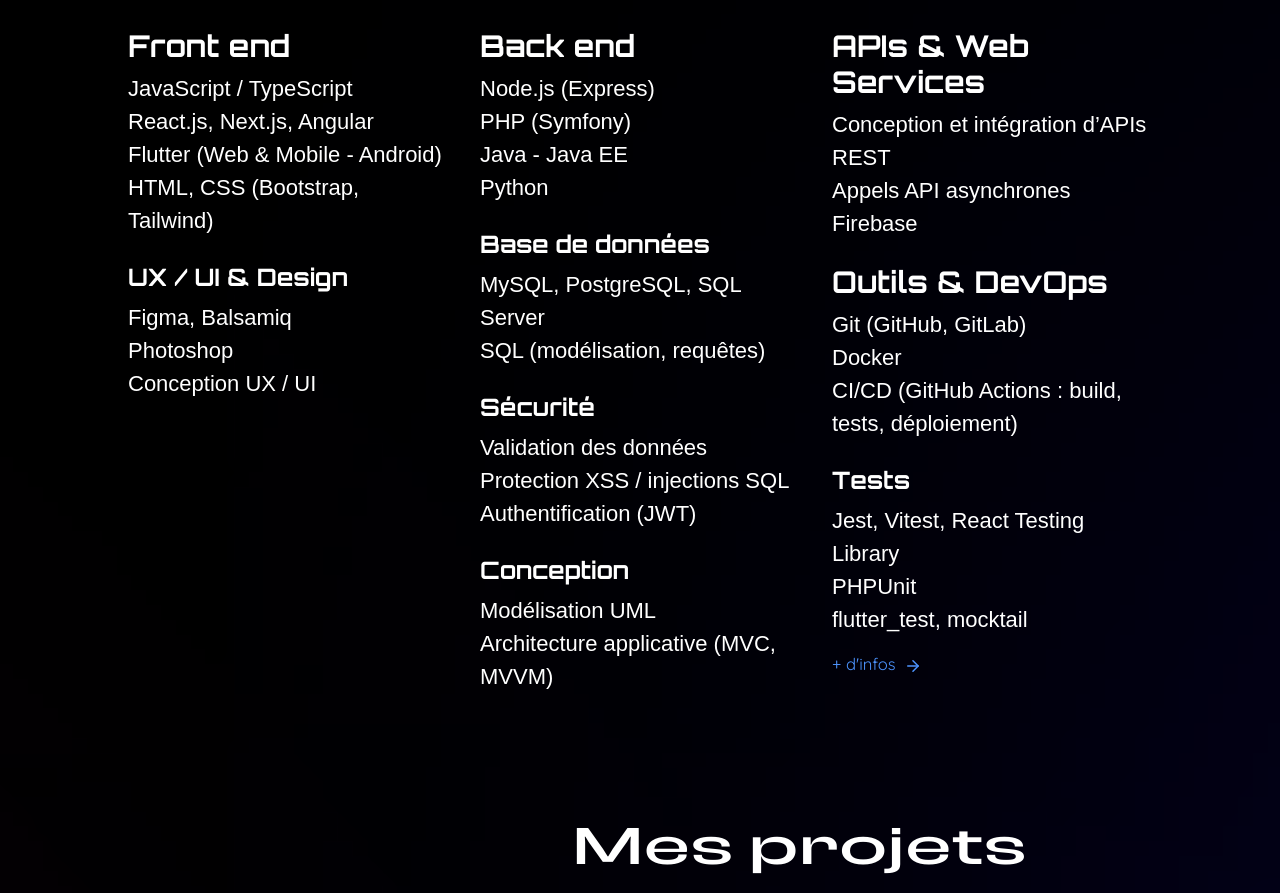
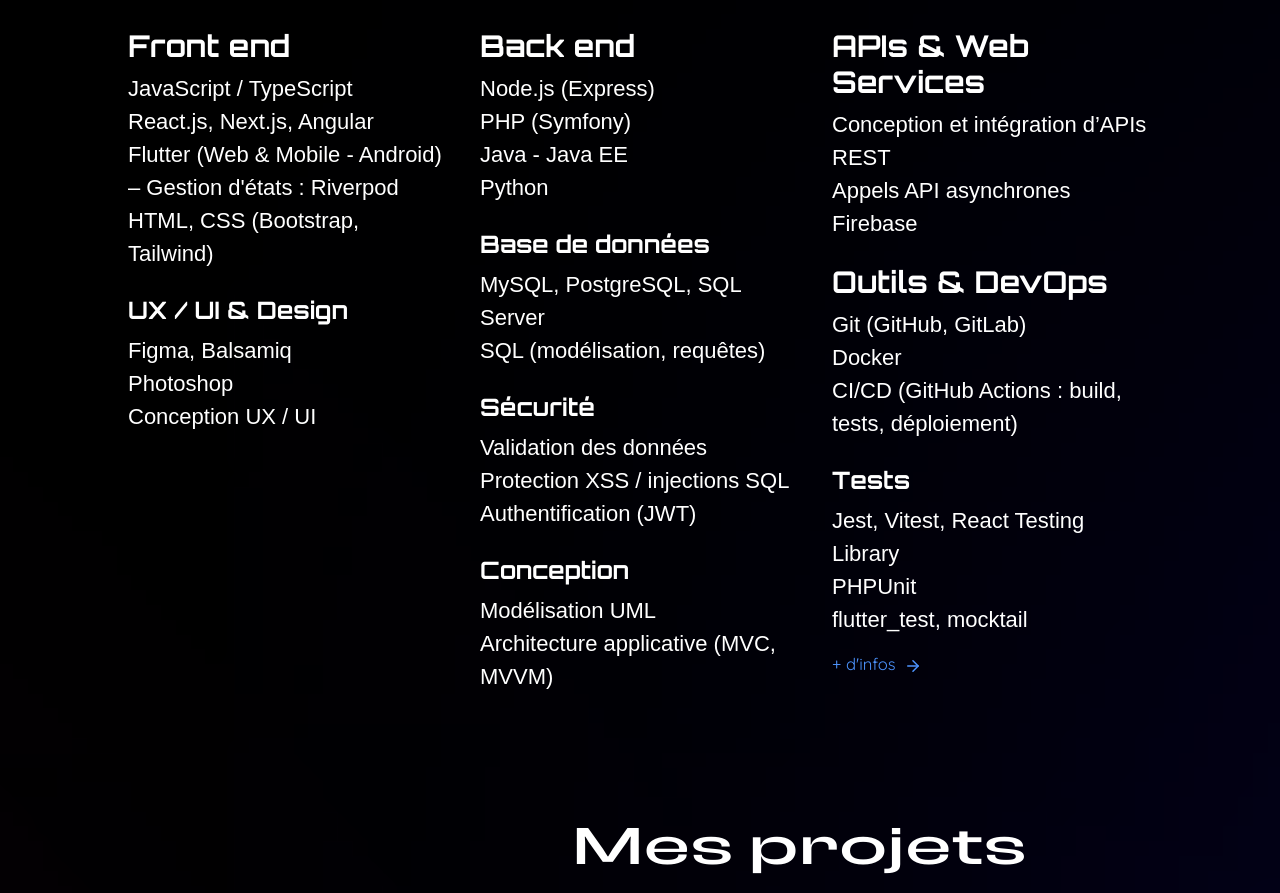
Before and after one commit to YoCode35/my-book, a Next.js app: page / in a window 1280 px wide. Shown: the part 1580-2473 px from the top of the page. Built offline with nearby package versions, Linux system fonts and the light colour scheme.

Commit message:
Update CV & skills section

```diff
--- a/src/app/page.tsx
+++ b/src/app/page.tsx
@@ -223,7 +223,7 @@ export default function Home() {
             <div className="skills-title">Front end</div>
             <div className="skills-text"><span>JavaScript / TypeScript</span></div>
             <div className="skills-text"><span>React.js, Next.js, Angular</span></div>
-            <div className="skills-text"><span>Flutter (Web & Mobile - Android)</span></div>
+            <div className="skills-text"><span>Flutter (Web & Mobile - Android) – Gestion d&apos;états : Riverpod</span></div>
             <div className="skills-text"><span>HTML, CSS (Bootstrap, Tailwind)</span></div>
 
             <div className="pt-6">
```
Also changed, not shown: 1 other file (tests, documents, lock files or other folders).
